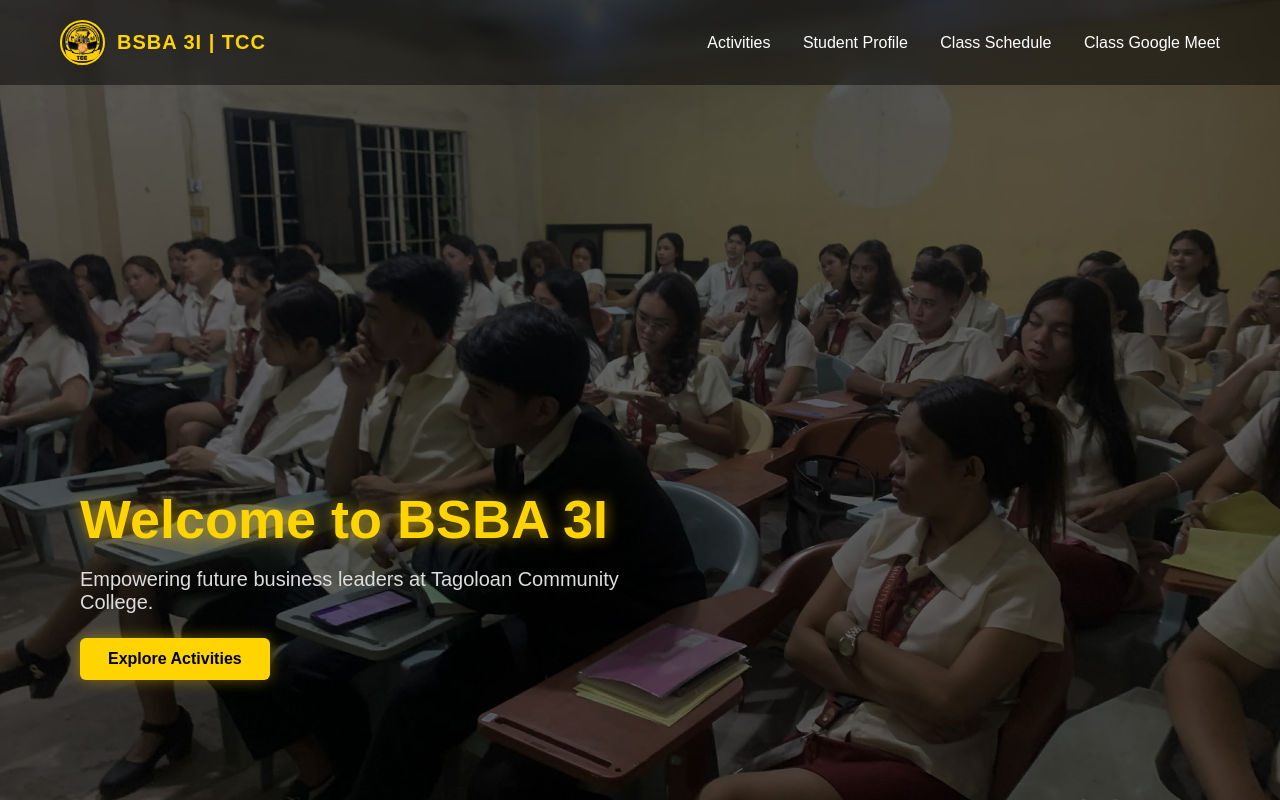
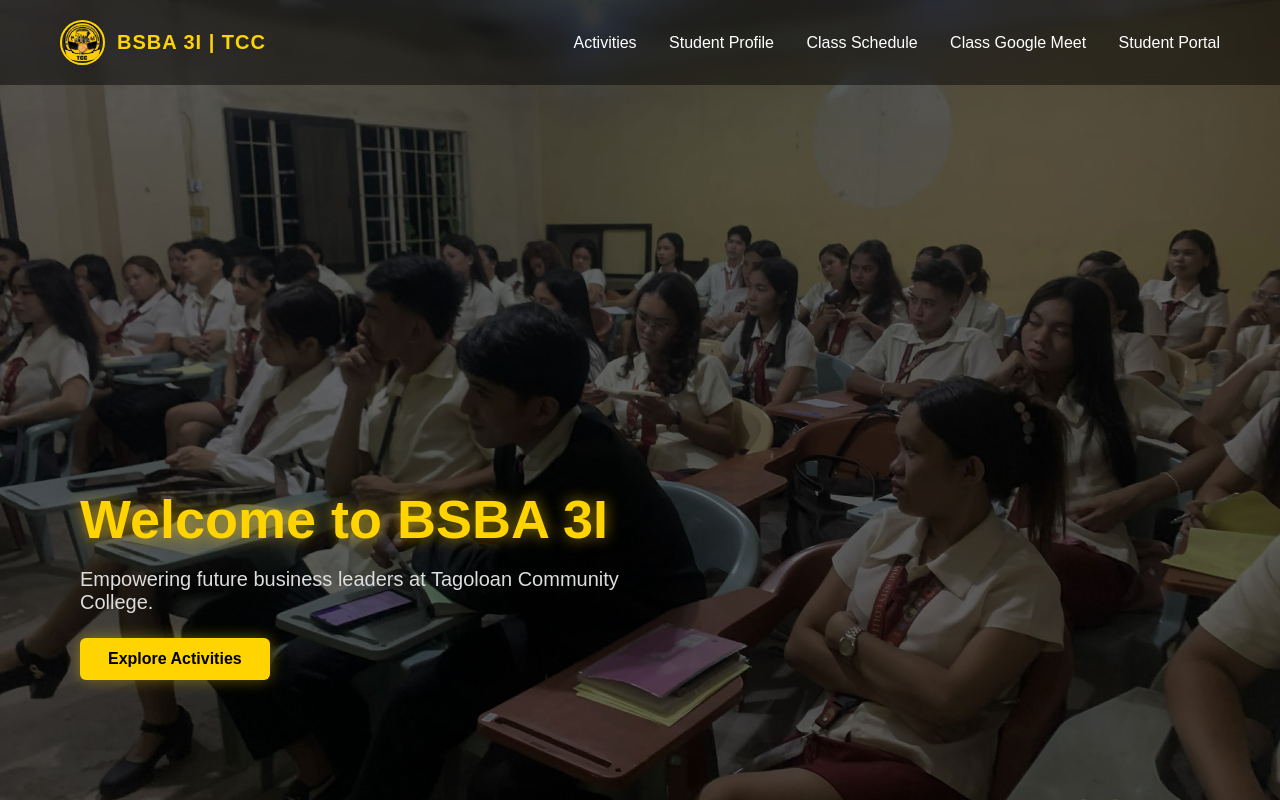
Before and after one commit to MTTCorp/BSBA3I, a plain HTML site: page index.html in a window 1280 px wide. Drawn offline with Linux system fonts and the light colour scheme.

Commit message:
Update index.html

```diff
--- a/index.html
+++ b/index.html
@@ -165,6 +165,7 @@
       <a href="profile.html">Student Profile</a>
       <a href="schedule.html">Class Schedule</a>
       <a href="MEETS.html">Class Google Meet</a>
+      <a href="https://link.tcc.edu.ph/">Student Portal</a>
     </nav>
   </header>
 
```
